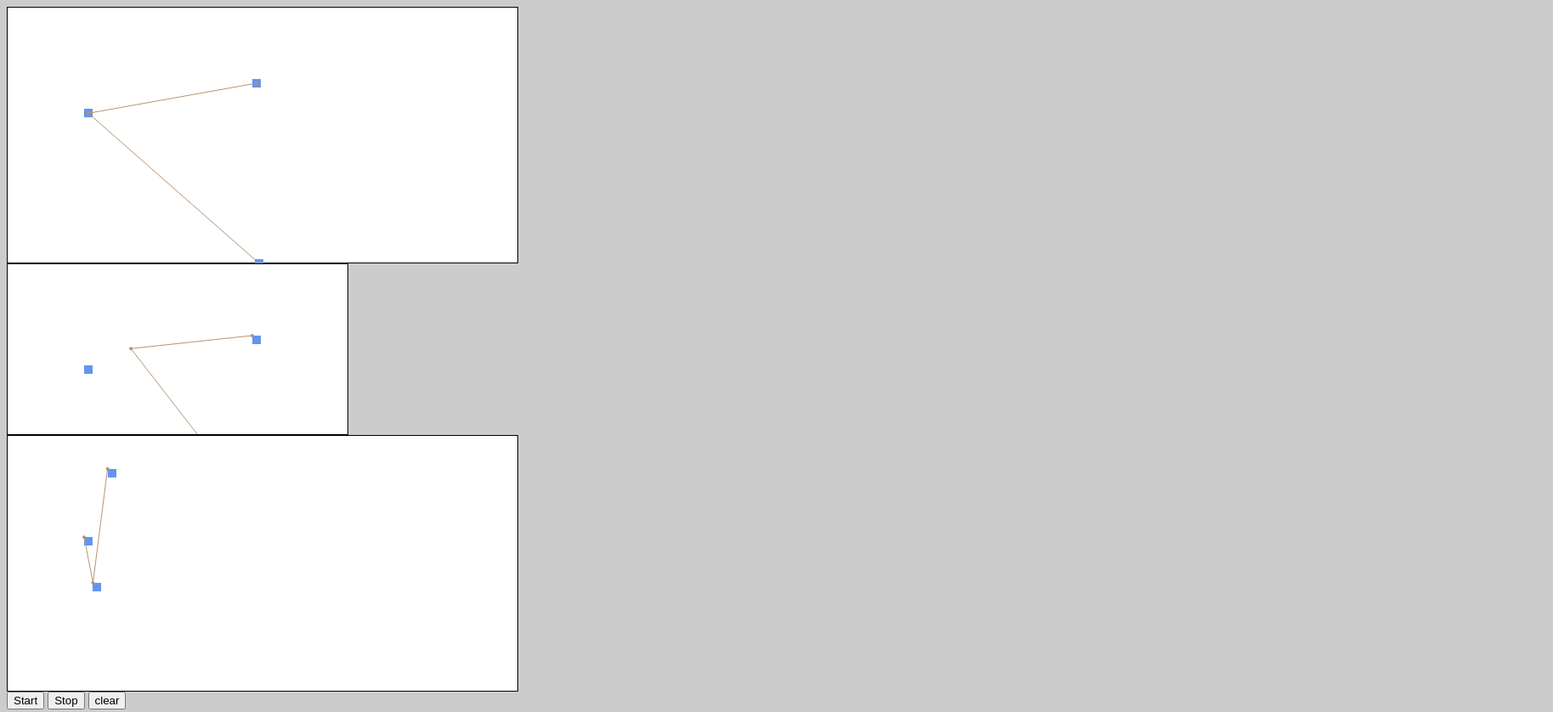
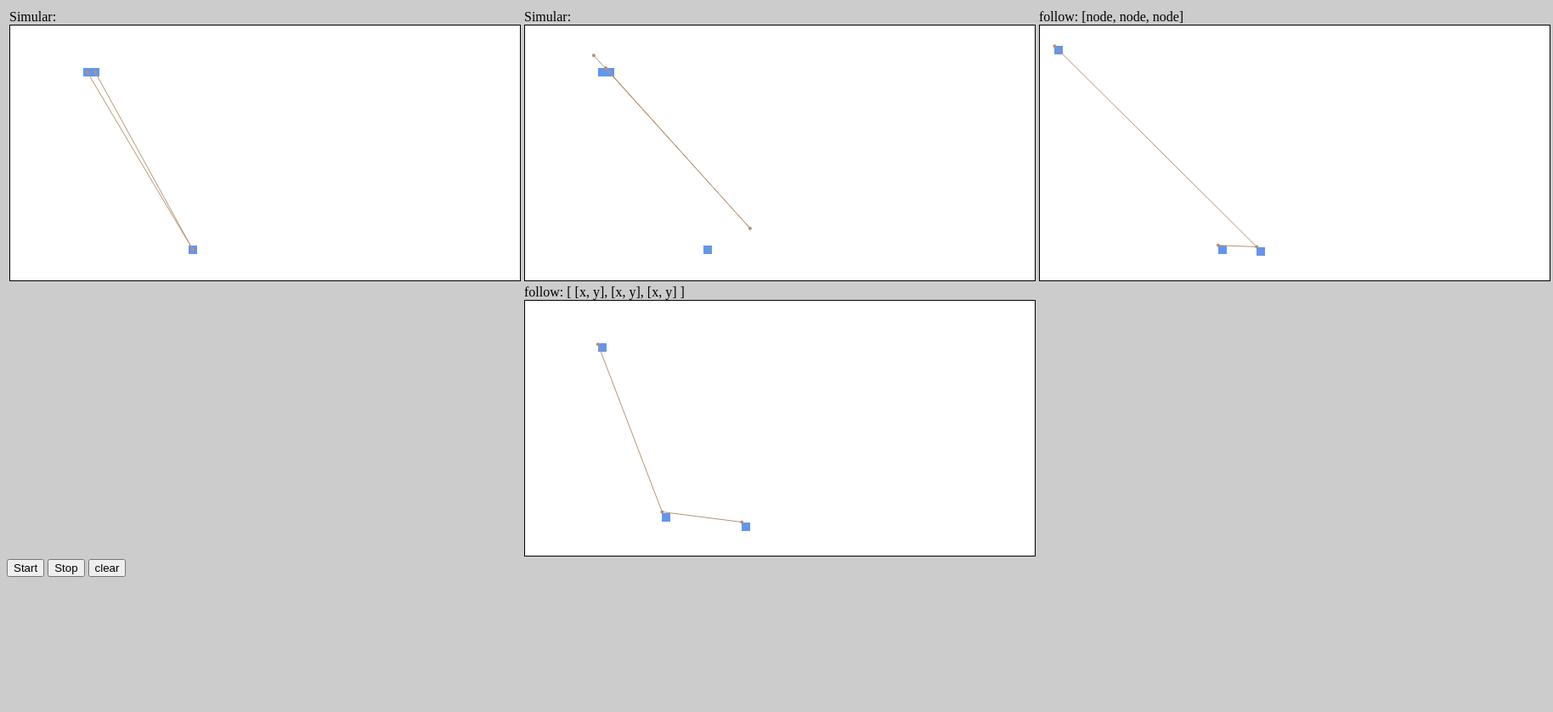
Before and after one commit to stepanmas/jquery-chain, a website: page index.html in a window 1280 px wide. Shown: the whole page at 85% size, 1828 px wide, since content can reach past the window. After the commit the page ends 800 px from the top, so only its background shows below. Drawn offline with nearby package versions, Linux system fonts and the light colour scheme.

Commit message:
add update

```diff
--- a/index.html
+++ b/index.html
@@ -12,7 +12,7 @@
             z-index  :10;
         }
 
-        .Chain, .Chain1{
+        .Chain, .Chain1, .Chain2{
             position   :relative;
             border     :1px solid;
             width      :600px;
@@ -20,12 +20,7 @@
             background :#fff;
         }
 
-        .Chain-small{
-            width  :400px;
-            height :200px;
-        }
-
-        .dot-1, .dot-2, .dot-3, .dot-4, .dot-5, .dot-6{
+        div[class^="dot-"]{
             position   :absolute;
             background :cornflowerblue;
             width      :10px;
@@ -54,22 +49,46 @@
 </head>
 <body>
 
+<table>
+    <tr>
+        <td>
+            Simular:
             <div class="Chain">
                 <div class="dot-1 Chain-dot" data-left="5" data-top="5"></div>
                 <div class="dot-2 Chain-dot" data-left="5" data-top="5"></div>
                 <div class="dot-3 Chain-dot" data-left="5" data-top="5"></div>
             </div>
-<div class="Chain Chain-small">
+        </td>
+        <td>
+            Simular:
+            <div class="Chain">
                 <div class="dot-1 Chain-dot" data-left="-5" data-top="-15"></div>
                 <div class="dot-2 Chain-dot" data-left="55" data-top="-20"></div>
                 <div class="dot-3 Chain-dot"></div>
             </div>
-
+        </td>
+        <td>
+            follow: [node, node, node]
             <div class="Chain1">
                 <div class="dot-5 Chain-dot"></div>
                 <div class="dot-2 Chain-dot"></div>
                 <div class="dot-6 Chain-dot"></div>
             </div>
+        </td>
+    </tr>
+    <tr>
+        <td></td>
+        <td>
+            follow: [ [x, y], [x, y], [x, y] ]
+            <div class="Chain2">
+                <div class="dot-1 Chain-dot"></div>
+                <div class="dot-4 Chain-dot"></div>
+                <div class="dot-6 Chain-dot"></div>
+            </div>
+        </td>
+        <td></td>
+    </tr>
+</table>
 
 
 <button class="start">Start</button>
@@ -82,7 +101,7 @@
     $(
             function ()
             {
-                var chain  = new $.Chain(
+                var chain = new $.Chain(
                         {
                             canvas: {
                                 appendTo: false
@@ -91,82 +110,43 @@
                 );
 
                 var chainEl = $('.Chain1');
-                var chain1 = new $.Chain(
+                var chain1  = new $.Chain(
                         {
-                            el: chainEl,
+                            el    : chainEl,
                             follow: [$('.dot-5', chainEl)[0], $('.dot-6', chainEl)[0], $('.dot-2', chainEl)[0]]
+                        }
+                );
+
+                var chain2_el = $('.Chain2');
+                var dot1      = $('.dot-1', chain2_el);
+                var dot2      = $('.dot-4', chain2_el);
+                var dot3      = $('.dot-6', chain2_el);
+
+                var chain2 = new $.Chain(
+                        {
+                            el    : chain2_el,
+                            follow: [
+                                [dot1.position().left, dot1.position().top],
+                                [dot2.position().left, dot2.position().top],
+                                [dot3.position().left, dot3.position().top]
+                            ]
                         }
                 );
 
                 chain.render();
                 chain1.render();
+                chain2.render();
 
 
-                setInterval(
+
+                !function ()
+                {
+                    $('.Chain').click(
                             function ()
                             {
-                            $('.dot-6').animate(
-                                    {
-                                        left: Math.random() * 300,
-                                        top : Math.random() * 300
+                                //runAmin()
                             }
                     );
-                            $('.dot-5').animate(
-                                    {
-                                        left: Math.random() * 300,
-                                        top : Math.random() * 300
-                                    }
-                            );
-                            $('.dot-4').animate(
-                                    {
-                                        left: Math.random() * 300,
-                                        top : Math.random() * 300
-                                    }
-                            );
-                            $('.dot-1').animate(
-                                    {
-                                        left: Math.random() * 300,
-                                        top : Math.random() * 300
-                                    }
-                            );
-                            $('.dot-2').animate(
-                                    {
-                                        left: Math.random() * 300,
-                                        top : Math.random() * 300
-                                    }
-                            );
-                            $('.dot-3').animate(
-                                    {
-                                        left: Math.random() * 300,
-                                        top : Math.random() * 300
-                                    }
-                            )
-                        }, 500
-                );
-
-                /*$('.Chain').click(
-                        function()
-                        {
-                            $('.dot-1').animate(
-                                    {
-                                        left: Math.random() * 300,
-                                        top : Math.random() * 300
-                                    }
-                            );
-                            $('.dot-2').animate(
-                                    {
-                                        left: Math.random() * 300,
-                                        top : Math.random() * 300
-                                    }
-                            );
-                            $('.dot-3').animate(
-                                    {
-                                        left: Math.random() * 300,
-                                        top : Math.random() * 300
-                                    }
-                            )
-                        }
-                );*/
 
 
                     $('.start').click(
@@ -189,6 +169,67 @@
                                 chain.clear();
                             }
                     );
+                }();
+
+                var runAmin = function ()
+                {
+                    $('.dot-6').animate(
+                            {
+                                left: Math.random() * 300,
+                                top : Math.random() * 300
+                            },
+                            {
+                                step: function ()
+                                {
+                                    chain2.update(2, [$(this).position().left, $(this).position().top])
+                                }
+                            }
+                    );
+                    $('.dot-5').animate(
+                            {
+                                left: Math.random() * 300,
+                                top : Math.random() * 300
+                            }
+                    );
+                    $('.dot-4').animate(
+                            {
+                                left: Math.random() * 300,
+                                top : Math.random() * 300
+                            },
+                            {
+                                step: function ()
+                                {
+                                    chain2.update(1, [$(this).position().left, $(this).position().top])
+                                }
+                            }
+                    );
+                    $('.dot-1').animate(
+                            {
+                                left: Math.random() * 300,
+                                top : Math.random() * 300
+                            },
+                            {
+                                step: function (i)
+                                {
+                                    chain2.update(0, [$(this).position().left, $(this).position().top])
+                                }
+                            }
+                    );
+                    $('.dot-2').animate(
+                            {
+                                left: Math.random() * 300,
+                                top : Math.random() * 300
+                            }
+                    );
+                    $('.dot-3').animate(
+                            {
+                                left: Math.random() * 300,
+                                top : Math.random() * 300
+                            }
+                    )
+                }
+
+                setInterval(runAmin, 500);
             }
     )
 </script>
--- a/package.json
+++ b/package.json
@@ -1,6 +1,6 @@
 {
   "name": "jquery.chain",
-  "version": "0.1.11",
+  "version": "0.1.12",
   "description": "Follow for dots use a lines",
   "main": "jquery.chain.js",
   "dependencies": {
```
Also changed, not shown: README.md, jquery.chain.js. Lines whose indentation alone changed are shown as unchanged.
